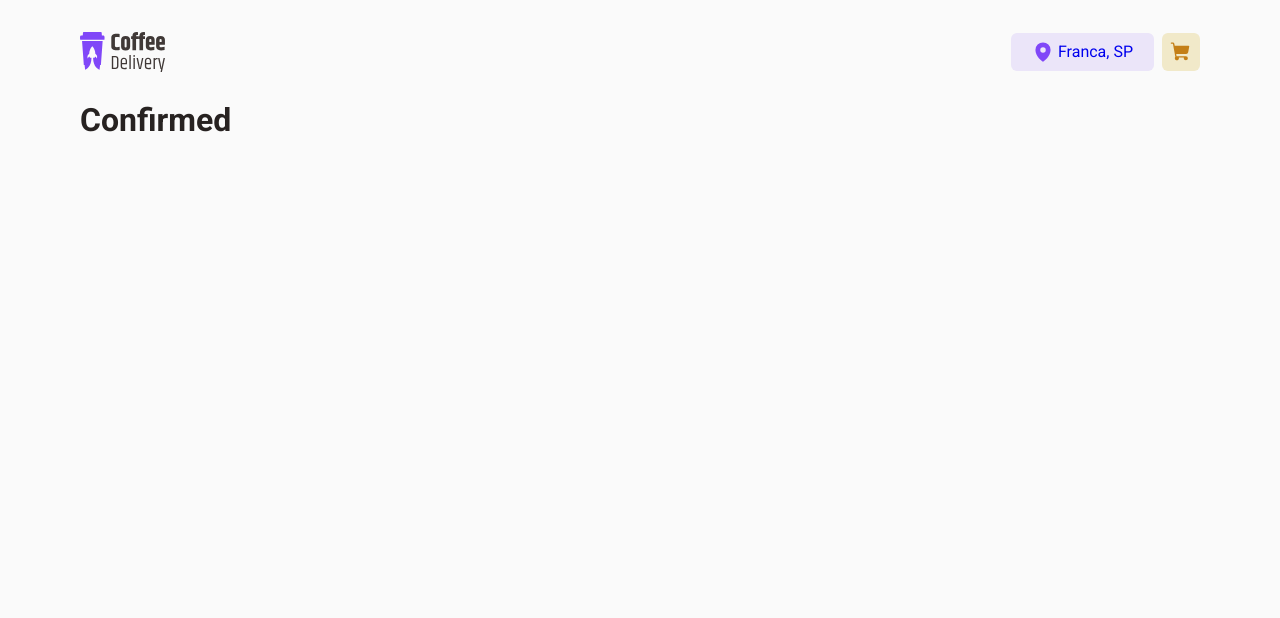
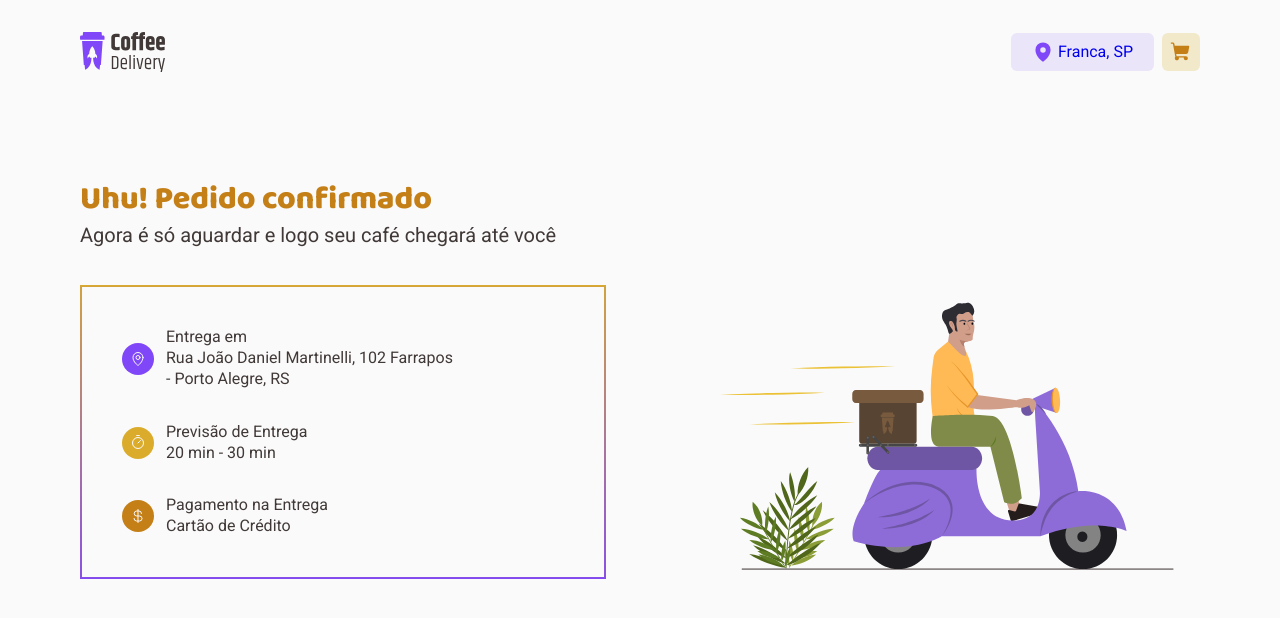
Before and after one commit to SoshiNoir/Coffee-Delivery, a React (Vite) app: page /confirmed in a window 1280 px wide. Shown: the top 618 px of the page. Built offline with nearby package versions, Linux system fonts and the light colour scheme.

Commit message:
Checkout & Confirmed

```diff
--- a/src/App.tsx
+++ b/src/App.tsx
@@ -4,6 +4,7 @@ import { Router } from './Router';
 
 import { ThemeProvider } from 'styled-components';
 import { Wrapper } from './components/Wrapper';
+import { Confirmed } from './pages/Confirmed';
 import { GlobalStyle } from './styles/global';
 import { defaultTheme } from './styles/themes/default';
 
--- a/src/components/CheckoutForm/index.tsx
+++ b/src/components/CheckoutForm/index.tsx
@@ -14,16 +14,20 @@ export function CheckoutForm() {
           </div>
         </div>
         <form>
-          <input type='text' placeholder='CEP' />
-          <input type='text' placeholder='Rua' />
+          <input className='postcode' type='number' placeholder='CEP' />
+          <input className='street' type='text' placeholder='Rua' />
           <div>
-            <input type='text' placeholder='Número' />
-            <input type='text' placeholder='Complemento' />
+            <input className='number' type='number' placeholder='Número' />
+            <input
+              className='complement'
+              type='text'
+              placeholder='Complemento'
+            />
           </div>
           <div>
-            <input type='text' placeholder='Bairro' />
-            <input type='text' placeholder='Cidade' />
-            <input type='text' placeholder='UF' />
+            <input type='neighborhood' placeholder='Bairro' />
+            <input type='city' placeholder='Cidade' />
+            <input type='estate' placeholder='UF' />
           </div>
         </form>
       </div>
--- a/src/components/CheckoutForm/styles.ts
+++ b/src/components/CheckoutForm/styles.ts
@@ -58,7 +58,7 @@ export const CheckoutFormContainer = styled.div`
   }
 
   form {
-    width: 560px;
+    width: 100%;
     display: flex;
     flex-direction: column;
     align-items: flex-start;
@@ -72,8 +72,9 @@ export const CheckoutFormContainer = styled.div`
   }
 
   input {
-    width: 150px;
+    width: 100%;
     align-items: center;
+    justify-content: space-between;
     padding: 12px;
     gap: 4px;
 
@@ -81,6 +82,34 @@ export const CheckoutFormContainer = styled.div`
     border: 1px solid ${(props) => props.theme.baseInput};
     border-radius: 4px;
 
+    color: ${(props) => props.theme.baseText};
+  }
+
+  input::placeholder {
     color: ${(props) => props.theme.baseLabel};
   }
+
+  form div {
+    width: 100%;
+  }
+
+  .street {
+    width: 100%;
+  }
+
+  .complement {
+    width: 100% !important;
+  }
+
+  .neighborhood {
+    width: 33% !important;
+  }
+
+  .city {
+    width: 33% !important;
+  }
+
+  .estate {
+    width: 33% !important;
+  }
 `;
--- a/src/pages/Confirmed/index.tsx
+++ b/src/pages/Confirmed/index.tsx
@@ -1,3 +1,45 @@
+import { CurrencyDollar, MapPin, Timer } from 'phosphor-react';
+import Delivery from '../../assets/Delivery.svg';
+import { ConfirmedContainer } from './styles';
+
 export function Confirmed() {
-  return <h1>Confirmed</h1>;
+  return (
+    <ConfirmedContainer>
+      <div className='column1'>
+        <h1>Uhu! Pedido confirmado</h1>
+        <p>Agora é só aguardar e logo seu café chegará até você</p>
+        <div className='orderInfo'>
+          <div className='frame'>
+            <MapPin className='mapIcon' size={16} />
+            <div className='address'>
+              <div>
+                <p>Entrega em</p>
+                <p>Rua João Daniel Martinelli, 102 Farrapos</p>
+              </div>
+              <div>
+                <p>- Porto Alegre, RS</p>
+              </div>
+            </div>
+          </div>
+          <div className='infoItem'>
+            <Timer className='timerIcon' size={16} />
+            <div>
+              <p>Previsão de Entrega</p>
+              <p>20 min - 30 min </p>
+            </div>
+          </div>
+          <div className='infoItem'>
+            <CurrencyDollar className='moneyIcon' size={16} />
+            <div>
+              <p>Pagamento na Entrega</p>
+              <p>Cartão de Crédito</p>
+            </div>
+          </div>
+        </div>
+      </div>
+      <div className='column2'>
+        <img src={Delivery} alt='' />
+      </div>
+    </ConfirmedContainer>
+  );
 }
--- a/src/pages/Confirmed/styles.ts
+++ b/src/pages/Confirmed/styles.ts
@@ -1 +1,125 @@
 import styled from 'styled-components';
+
+export const ConfirmedContainer = styled.div`
+  display: flex;
+  align-items: center;
+  flex-direction: row;
+  align-items: flex-start;
+  justify-content: space-between;
+
+  .column1 {
+    margin-top: 80px;
+  }
+
+  .column2 {
+    margin-top: 180px;
+  }
+
+  h1 {
+    font-family: 'Baloo 2';
+    font-weight: 800;
+    font-size: 2rem;
+    margin-bottom: 14px;
+
+    color: ${(props) => props.theme.yellowDark};
+  }
+
+  p {
+    font-size: 1.25rem;
+
+    color: ${(props) => props.theme.baseSubtitle};
+  }
+
+  .orderInfo {
+    width: 526px;
+    display: flex;
+    justify-content: space-between;
+    flex-direction: column;
+    gap: 32px;
+    margin-top: 40px;
+    padding: 40px;
+
+    border-radius: 6px 36px;
+    border-image: linear-gradient(#dbac2c, #8047f8) 30;
+    border-width: 2px;
+    border-style: solid;
+  }
+
+  .frame {
+    display: flex;
+    align-items: center;
+    flex-direction: row;
+    gap: 12px;
+
+    p {
+      font-size: 1rem;
+    }
+  }
+
+  .address {
+    display: flex;
+    align-items: center;
+    flex-direction: column;
+    align-items: flex-start;
+    justify-content: space-between;
+  }
+
+  .infoItem {
+    display: flex;
+    align-items: center;
+    flex-direction: row;
+    gap: 12px;
+
+    p {
+      font-size: 1rem;
+    }
+  }
+
+  .mapIcon {
+    display: flex;
+    flex-direction: row;
+    justify-content: center;
+    align-items: center;
+    padding: 8px;
+    gap: 8px;
+
+    width: 32px;
+    height: 32px;
+
+    background: ${(props) => props.theme.purple};
+    border-radius: 1000px;
+    color: ${(props) => props.theme.background};
+  }
+
+  .timerIcon {
+    display: flex;
+    flex-direction: row;
+    justify-content: center;
+    align-items: center;
+    padding: 8px;
+    gap: 8px;
+
+    width: 32px;
+    height: 32px;
+
+    background: ${(props) => props.theme.yellow};
+    border-radius: 1000px;
+    color: ${(props) => props.theme.background};
+  }
+
+  .moneyIcon {
+    display: flex;
+    flex-direction: row;
+    justify-content: center;
+    align-items: center;
+    padding: 8px;
+    gap: 8px;
+
+    width: 32px;
+    height: 32px;
+
+    background: ${(props) => props.theme.yellowDark};
+    border-radius: 1000px;
+    color: ${(props) => props.theme.background};
+  }
+`;
```
Also changed, not shown: src/assets/Delivery.svg (added).
